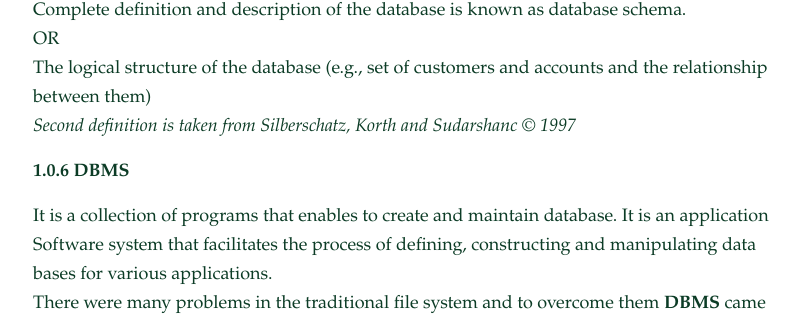
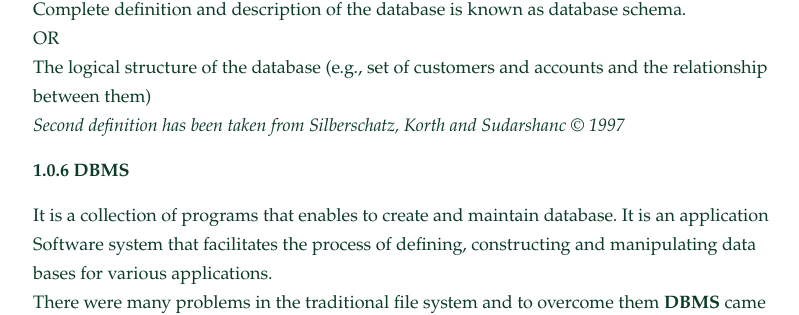
Before and after one commit to sharadcodes/sharadcodes.github.io, a Jekyll site: the page built from _notes/2020-02-07-dbms-unit-1-notes-part-1.md, in a window 1280 px wide and 900 px high, scrolled down 1437 px. Shown: the part 142-457 px from the top of the window, without its empty margins (15-814 px from the left). Built offline with Jekyll 4.4.1, drawn with Linux system fonts in a browser that asks for light colours.

Commit message:
add note

```diff
--- a/_notes/2020-02-07-dbms-unit-1-notes-part-1.md
+++ b/_notes/2020-02-07-dbms-unit-1-notes-part-1.md
@@ -50,7 +50,7 @@ OR
 
 The logical structure of the database (e.g., set of customers and accounts and the relationship between them)
 
-*Second definition is taken from Silberschatz, Korth and Sudarshanc © 1997*
+*Second definition has been taken from Silberschatz, Korth and Sudarshanc © 1997*
 
 #### 1.0.6 DBMS
 
```
